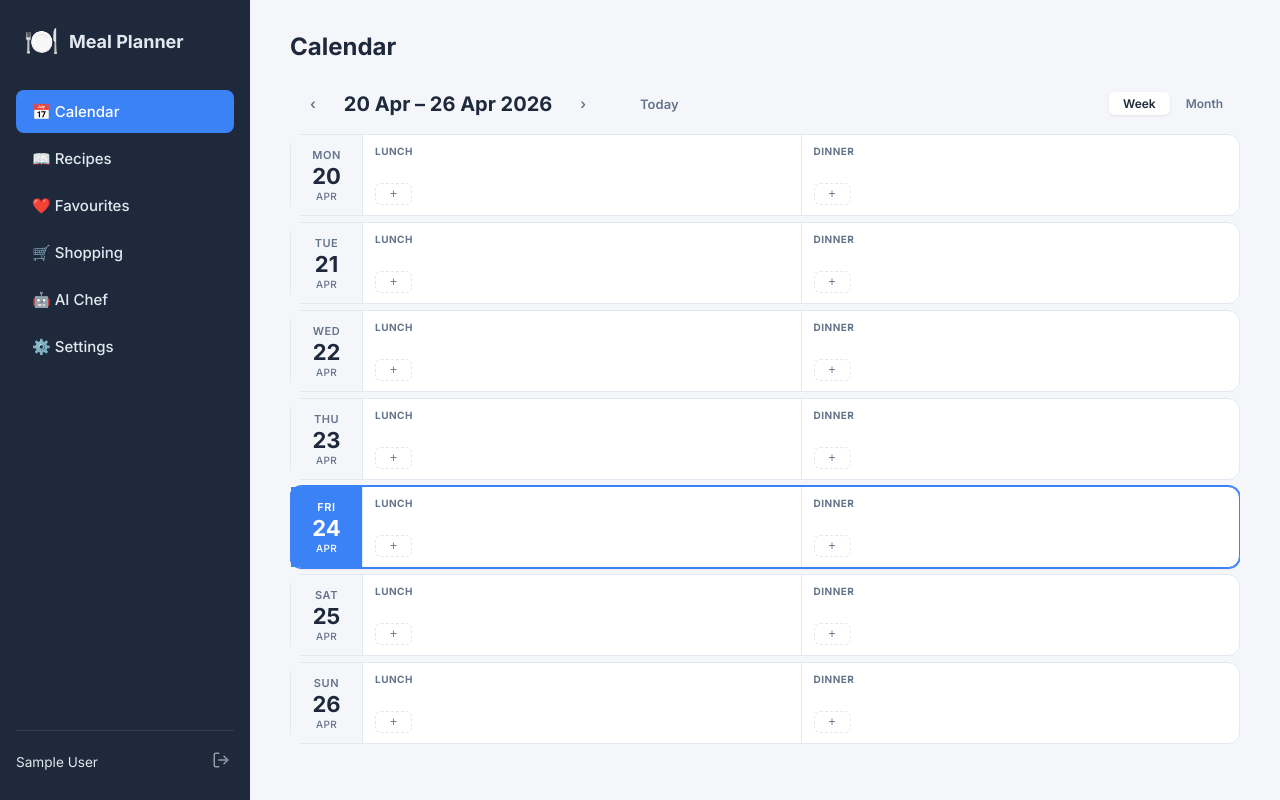
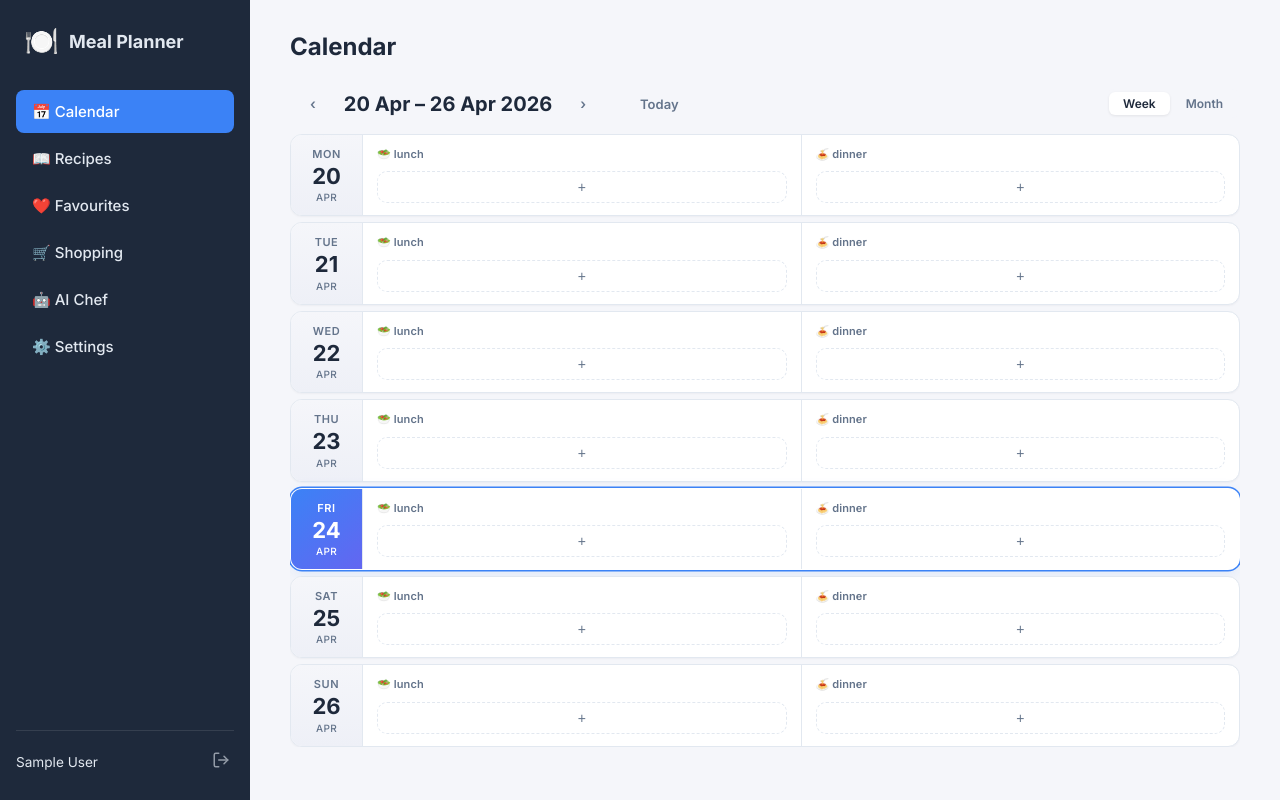
Before and after one commit to mathildedelenclos/MealPlanner, a Flask app: page /calendar in a window 1280 px wide. Run offline with Flask 3, Linux system fonts and the light colour scheme; the visitor is signed in with stand-in values (Sample User, id 1); data comes from the database, SQL or seed files in the repository; data that the repository does not hold is empty.

Commit message:
Beautify calendar: warm earthy palette, softer cards, accent stripes
- Meal accent palette: terracotta (lunch), forest green (dinner),
  ochre (notes). Chips get a soft 135° gradient fill, a 3px rounded
  left stripe in the accent color, pill-shaped serving badge, and
  a lift-on-hover (translateY + shadow).
- Day label gains a subtle gradient; today row highlight swaps the
  sharp 2px border for an indigo→blue gradient banner with a warm
  primary glow. Matching top/left rounding on the label so the
  silhouette stays clean with overflow visible (so the context
  menu isn't clipped).
- Meal-slot labels prefixed with "🥗 Lunch" / "🍝 Dinner" via CSS
  ::before (no HTML changes) and dropped the all-caps tracking for
  a normal-case softer feel.
- Add + buttons become dashed placeholders that turn into a
  solid-primary tinted fill on hover, in both week and month view.
- Month day cell: today gets a soft blue tint + primary ring +
  primary date number; regular cells get a subtle hover shadow.
- Fix: hovered entry (and entries with an open context menu) get
  z-index: 20 so the context menu can't be hidden by a later
  sibling entry in the same meal slot.

Also adds three read-only allowlist entries to .claude/settings.json
(docker info, mcp__ide__getDiagnostics, mcp__…__getJiraIssue) from
the /fewer-permission-prompts scan.

Co-Authored-By: Claude Opus 4.7 (1M context) <noreply@anthropic.com>

```diff
--- a/static/css/style.css
+++ b/static/css/style.css
@@ -19,7 +19,18 @@
     --radius-sm: 8px;
     --shadow: 0 1px 3px rgba(0,0,0,.08), 0 1px 2px rgba(0,0,0,.06);
     --shadow-lg: 0 10px 25px rgba(0,0,0,.1);
+    --shadow-hover: 0 4px 12px rgba(15,23,42,.08), 0 2px 4px rgba(15,23,42,.06);
     --transition: .2s ease;
+    /* Meal accent palette — complementary earthy: terracotta (lunch), forest green (dinner), ochre (notes) */
+    --lunch-accent: #c2725a;
+    --lunch-tint: #fce7da;
+    --lunch-tint-2: #f5c9b1;
+    --dinner-accent: #3d6a47;
+    --dinner-tint: #d9ead0;
+    --dinner-tint-2: #b8d4b4;
+    --note-accent: #b89845;
+    --note-tint: #fcf6e4;
+    --note-tint-2: #f1e2a8;
 }
 
 *, *::before, *::after { box-sizing: border-box; margin: 0; padding: 0; }
@@ -2157,19 +2168,21 @@ li.category-hidden {
     border: 1px solid var(--border);
     border-radius: var(--radius);
     overflow: visible;
-    transition: box-shadow var(--transition);
+    box-shadow: 0 1px 2px rgba(15,23,42,.04);
+    transition: box-shadow var(--transition), transform var(--transition);
 }
 .cal-week-row:hover {
-    box-shadow: var(--shadow);
-}
-
-/* Today row highlight */
+    box-shadow: var(--shadow-hover);
+    transform: translateY(-1px);
+}
+
+/* Today row highlight — soft primary gradient on the day label, subtle ring on the row */
 .cal-week-row-today {
-    border-color: var(--primary);
-    box-shadow: 0 0 0 1px var(--primary), var(--shadow);
+    border-color: transparent;
+    box-shadow: 0 0 0 1.5px var(--primary), 0 4px 16px rgba(59,130,246,.12);
 }
 .cal-week-row-today .cal-week-day-label {
-    background: var(--primary);
+    background: linear-gradient(140deg, var(--primary) 0%, #6366f1 100%);
     color: #fff;
 }
 .cal-week-row-today .cal-week-day-name,
@@ -2187,9 +2200,10 @@ li.category-hidden {
     align-items: center;
     justify-content: center;
     padding: 12px 8px;
-    background: var(--bg);
+    background: linear-gradient(180deg, var(--bg) 0%, #eef0f7 100%);
     border-right: 1px solid var(--border);
-    gap: 1px;
+    border-radius: calc(var(--radius) - 1px) 0 0 calc(var(--radius) - 1px);
+    gap: 2px;
     transition: background var(--transition), color var(--transition);
 }
 .cal-week-day-name {
@@ -2225,29 +2239,34 @@ li.category-hidden {
 .calendar-week-grid .cal-meal-slot {
     flex: 1;
     min-width: 0;
-    padding: 10px 12px;
+    padding: 12px 14px;
     border-radius: 0;
     min-height: auto;
     border: none;
     border-left: 1px solid var(--border);
     display: flex;
     flex-direction: column;
-    gap: 6px;
+    gap: 8px;
 }
 .calendar-week-grid .cal-meal-slot:first-child {
     border-left: none;
 }
 .calendar-week-grid .cal-meal-label {
-    font-size: 10px;
-    letter-spacing: 0.05em;
+    font-size: 11px;
+    font-weight: 600;
+    text-transform: none;
+    letter-spacing: 0.01em;
+    color: var(--text-muted);
     margin-bottom: 2px;
 }
+.cal-meal-slot[data-meal="lunch"] > .cal-meal-label::before  { content: "🥗 "; }
+.cal-meal-slot[data-meal="dinner"] > .cal-meal-label::before { content: "🍝 "; }
 
 /* Entry chips in week view */
 .calendar-week-grid .cal-entry {
-    padding: 5px 10px;
+    padding: 6px 10px 6px 12px;
     font-size: 13px;
-    border-radius: 6px;
+    border-radius: 8px;
     gap: 6px;
     margin-bottom: 4px;
 }
@@ -2269,14 +2287,25 @@ li.category-hidden {
     padding: 0 3px;
 }
 
-/* Add button in week view */
+/* Add button in week view — dashed placeholder */
 .calendar-week-grid .cal-add-btn {
     width: auto;
-    align-self: flex-start;
-    padding: 3px 14px;
-    font-size: 12px;
-    border-radius: 6px;
+    align-self: stretch;
+    padding: 7px 0;
+    font-size: 14px;
+    font-weight: 500;
+    color: var(--text-muted);
+    background: transparent;
+    border: 1.5px dashed var(--border);
+    border-radius: 10px;
     margin-top: auto;
+    transition: color var(--transition), border-color var(--transition), background var(--transition);
+}
+.calendar-week-grid .cal-add-btn:hover {
+    color: var(--primary);
+    border-color: var(--primary);
+    border-style: solid;
+    background: rgba(59,130,246,0.06);
 }
 
 /* ── Month view (existing) ── */
@@ -2350,9 +2387,8 @@ li.category-hidden {
 }
 .cal-meal-label {
     font-size: 9px;
-    font-weight: 700;
-    text-transform: uppercase;
-    letter-spacing: 0.03em;
+    font-weight: 600;
+    letter-spacing: 0.01em;
     color: var(--text-muted);
     display: block;
     margin-bottom: 1px;
@@ -2482,19 +2559,20 @@ li.category-hidden {
 /* ── Add button ── */
 .cal-add-btn {
     background: none;
-    border: 1px dashed var(--border);
-    border-radius: 4px;
+    border: 1.5px dashed var(--border);
+    border-radius: 6px;
     cursor: pointer;
     font-size: 11px;
     color: var(--text-muted);
     width: 100%;
-    padding: 1px 0;
-    transition: background var(--transition), color var(--transition);
+    padding: 2px 0;
+    transition: background var(--transition), color var(--transition), border-color var(--transition);
 }
 .cal-add-btn:hover {
-    background: var(--primary);
-    color: #fff;
+    background: rgba(59,130,246,0.06);
+    color: var(--primary);
     border-color: var(--primary);
+    border-style: solid;
 }
 
 /* Shopping week checkboxes */
```
Also changed, not shown: other parts of static/css/style.css (+71 -22 lines), .claude/settings.json.
